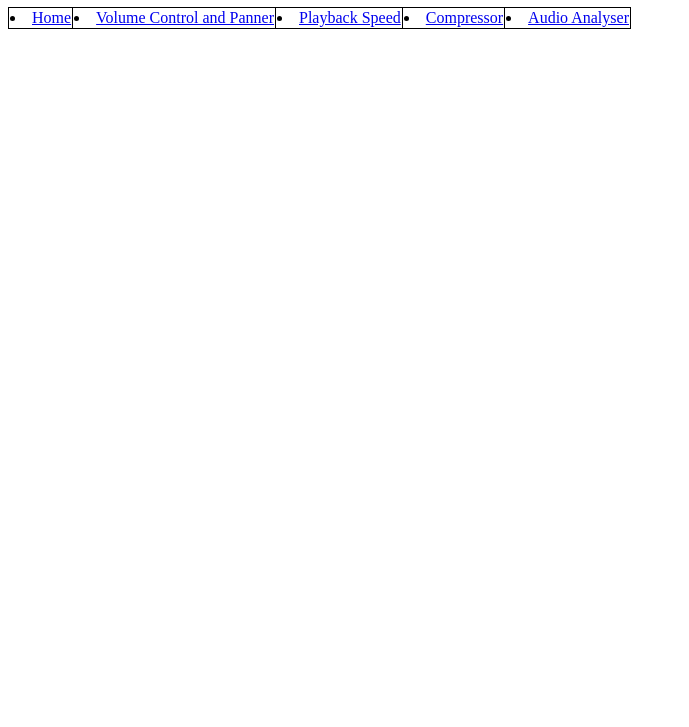
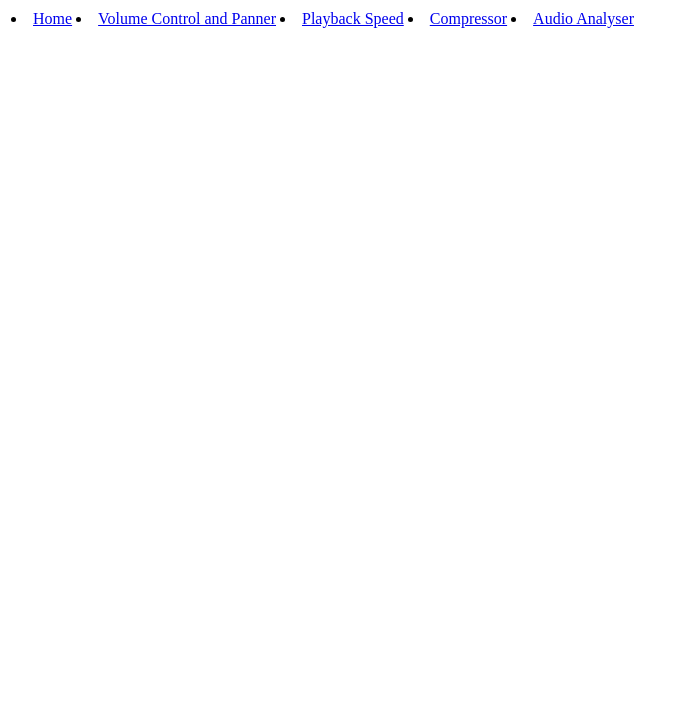
Before and after one commit to Langyixie/afw, a plain HTML site: page index.html in a window 1280 px wide. Shown: the part 73-800 px from the top of the page, without its empty margins (0-689 px from the left). Drawn offline with Linux system fonts and the light colour scheme.

Commit message:
Update index.html

```diff
--- a/index.html
+++ b/index.html
@@ -2,15 +2,6 @@
 <html>
 <head>
 <h1> Examples of web audio API </h1>
-<style>
-table {
-    border-collapse: collapse;
-}
-
-table, td, th {
-    border: 1px solid black;
-}
-</style>
 </head>
 <body>
 <table>
```
